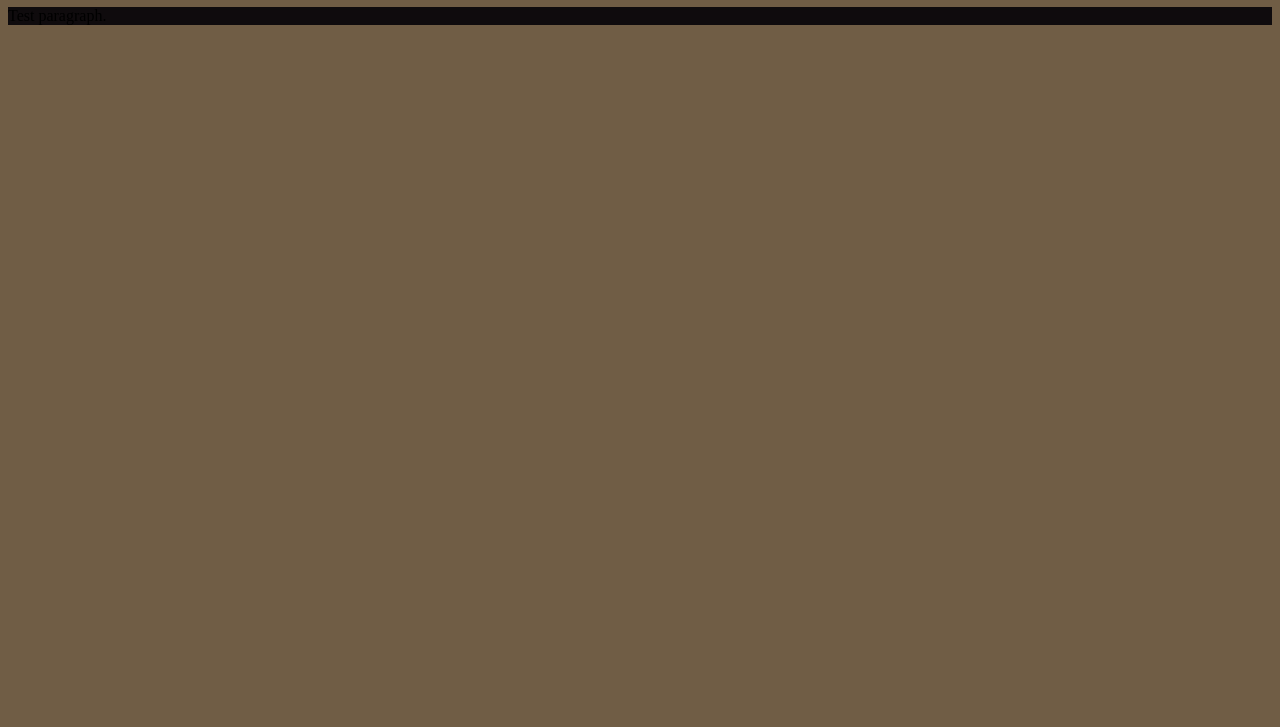
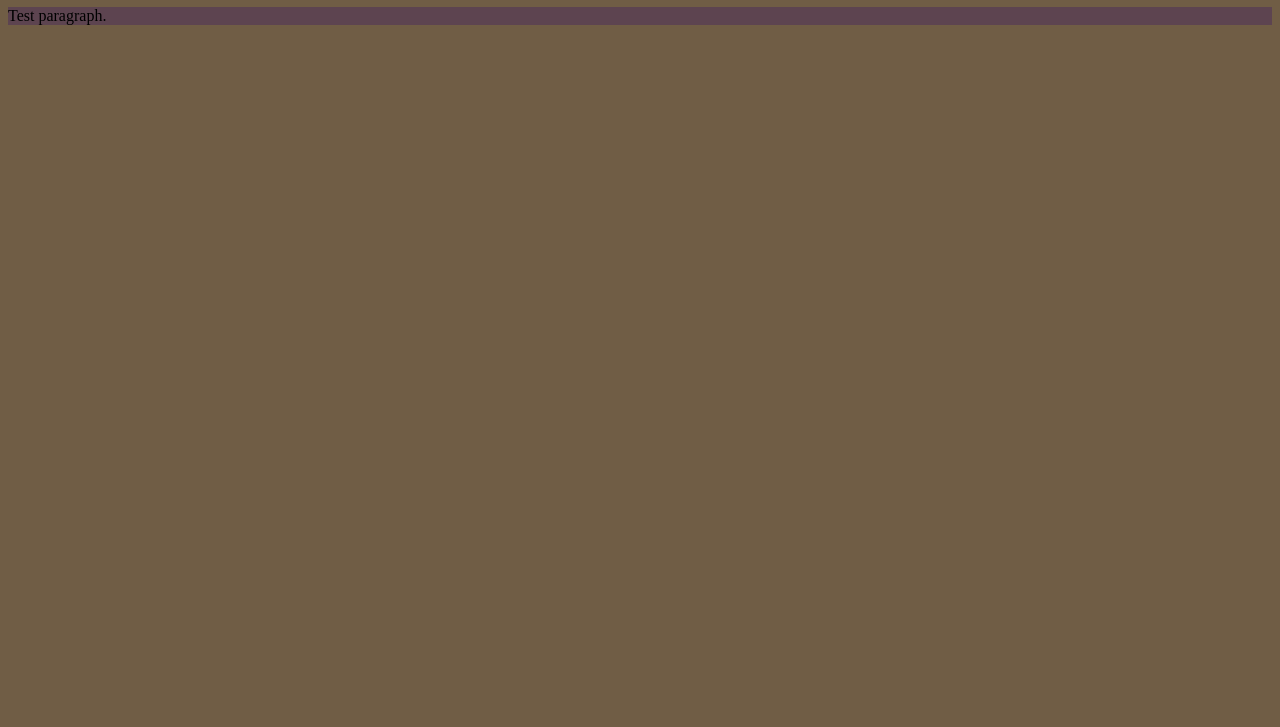
Before and after one commit to reprogramming-jose/WEB_DEV, a plain HTML site: page index.html in a window 1280 px wide. Shown: the part 73-800 px from the top of the page. Drawn offline with Linux system fonts and the light colour scheme.

Commit message:
change p background color

```diff
--- a/style.css
+++ b/style.css
@@ -1,5 +1,5 @@
 p{
-    background-color: rgb(15, 11, 13);
+    background-color: rgb(93, 68, 80);
 }
 body{
     background-color: rgb(112, 93, 69);
```
